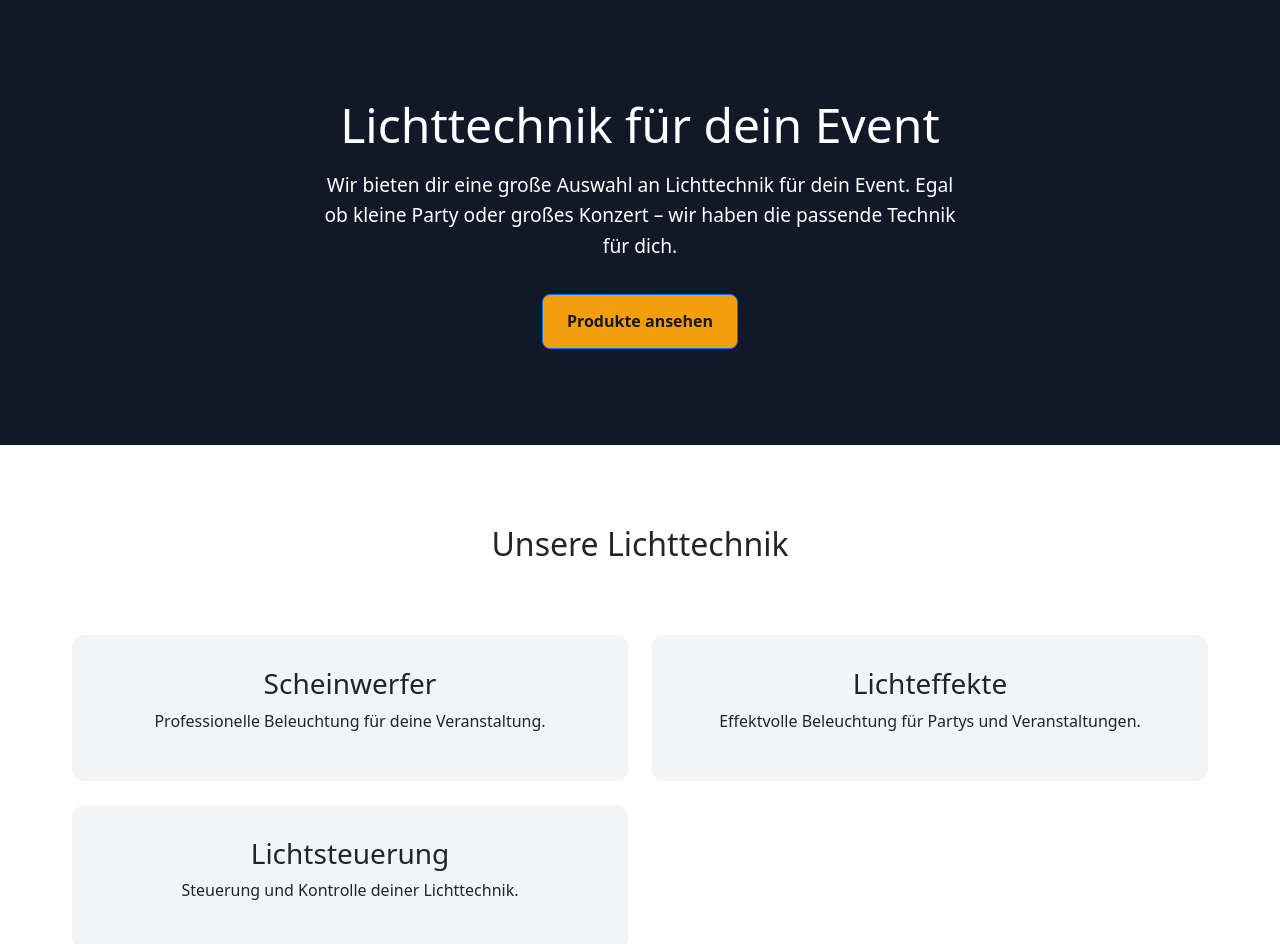
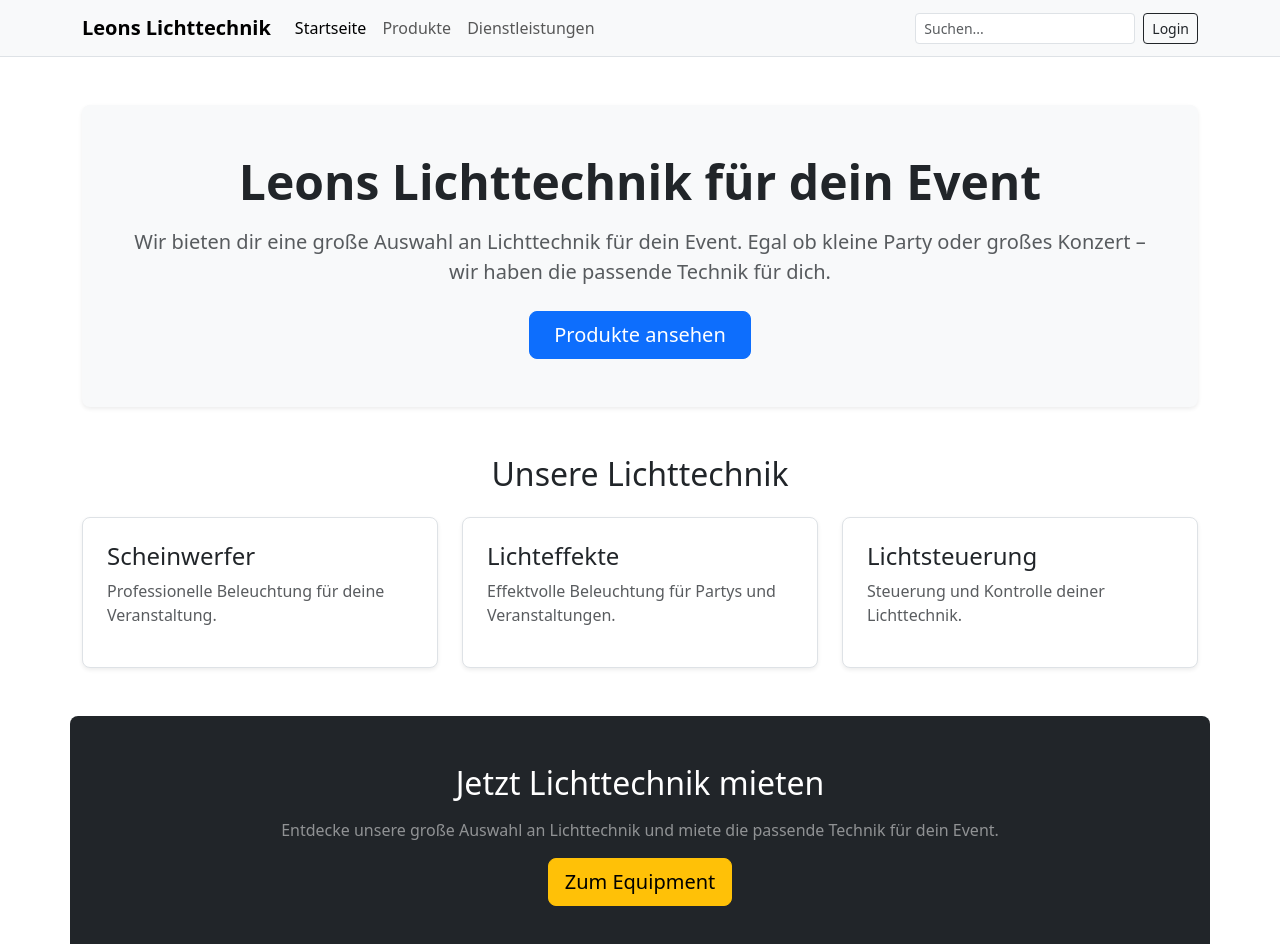
Before and after one commit to s0564632/lichttechnik-verleih-frontend, an Angular app: page /startseite in a window 1280 px wide. Shown: the top 944 px of the page. Built offline with nearby package versions, Linux system fonts and the light colour scheme; no server answers.

Commit message:
feat: Öffentliche Startseite und Shop-Navigation implementiert

```diff
--- a/src/app/app.routes.ts
+++ b/src/app/app.routes.ts
@@ -4,7 +4,9 @@ import { Shop } from './shop/shop';
 import { Startseite } from './startseite/startseite';
 
 export const routes: Routes = [
+    { path: '', redirectTo: 'startseite', pathMatch: 'full' },
     { path: 'shop', component: Shop },
     { path: 'verwaltung', component: Verwaltung },
     { path: 'startseite', component: Startseite },
+    { path: '**', redirectTo: 'startseite' }
 ];
--- a/src/app/startseite/startseite.html
+++ b/src/app/startseite/startseite.html
@@ -1,43 +1,75 @@
-<section class="hero">
-  <h1>Lichttechnik für dein Event</h1>
+<!-- EINE einzige, saubere Navbar für alles -->
+<nav class="navbar navbar-expand-lg bg-body-tertiary border-bottom mb-4">
+  <div class="container">
+    <!-- Logo / Titel -->
+    <a routerLink="/" class="navbar-brand fw-bold">Leons Lichttechnik</a>
 
-  <p>
-    Wir bieten dir eine große Auswahl an Lichttechnik für dein Event.
-    Egal ob kleine Party oder großes Konzert – wir haben die passende
-    Technik für dich.
-  </p>
+    <!-- Menü-Links -->
+    <ul class="navbar-nav me-auto mb-2 mb-lg-0">
+      <li class="nav-item">
+        <a routerLink="/" class="nav-link active" aria-current="page">Startseite</a>
+      </li>
+      <li class="nav-item">
+        <a routerLink="/shop" class="nav-link">Produkte</a>
+      </li>
+      <li class="nav-item">
+        <a routerLink="/verwaltung" class="nav-link">Dienstleistungen</a>
+      </li>
+    </ul>
 
-  <a routerLink="/shop" class="btn btn-primary">
-    Produkte ansehen
-  </a>
-</section>
+    <!-- Suchfeld und Login rechts -->
+    <div class="d-flex align-items-center gap-2">
+      <input class="form-control form-control-sm" type="search" placeholder="Suchen..." aria-label="Search" />
+      <button class="btn btn-outline-dark btn-sm" type="button">Login</button>
+    </div>
+  </div>
+</nav>
 
-<section class="kategorien">
-  <h2>Unsere Lichttechnik</h2>
-
-  <div>
-    <h3>Scheinwerfer</h3>
-    <p>Professionelle Beleuchtung für deine Veranstaltung.</p>
-  </div>
-
-  <div>
-    <h3>Lichteffekte</h3>
-    <p>Effektvolle Beleuchtung für Partys und Veranstaltungen.</p>
-  </div>
-
-  <div>
-    <h3>Lichtsteuerung</h3>
-    <p>Steuerung und Kontrolle deiner Lichttechnik.</p>
+<!-- Hero-Bereich -->
+<section class="container my-5 text-center">
+  <div class="p-5 bg-light rounded-3 shadow-sm">
+    <h1 class="display-5 fw-bold mb-3">Leons Lichttechnik für dein Event</h1>
+    <p class="lead text-muted mb-4">
+      Wir bieten dir eine große Auswahl an Lichttechnik für dein Event. Egal ob kleine Party oder
+      großes Konzert – wir haben die passende Technik für dich.
+    </p>
+    <a routerLink="/shop" class="btn btn-primary btn-lg px-4"> Produkte ansehen </a>
   </div>
 </section>
 
-<section class="cta">
+<!-- Kategorien -->
+<section class="container my-5">
+  <h2 class="text-center mb-4">Unsere Lichttechnik</h2>
+
+  <div class="row g-4">
+    <div class="col-md-4">
+      <div class="p-4 border rounded-3 h-100 bg-white shadow-sm">
+        <h3 class="h4">Scheinwerfer</h3>
+        <p class="text-muted">Professionelle Beleuchtung für deine Veranstaltung.</p>
+      </div>
+    </div>
+
+    <div class="col-md-4">
+      <div class="p-4 border rounded-3 h-100 bg-white shadow-sm">
+        <h3 class="h4">Lichteffekte</h3>
+        <p class="text-muted">Effektvolle Beleuchtung für Partys und Veranstaltungen.</p>
+      </div>
+    </div>
+
+    <div class="col-md-4">
+      <div class="p-4 border rounded-3 h-100 bg-white shadow-sm">
+        <h3 class="h4">Lichtsteuerung</h3>
+        <p class="text-muted">Steuerung und Kontrolle deiner Lichttechnik.</p>
+      </div>
+    </div>
+  </div>
+</section>
+
+<!-- Call-to-Action -->
+<section class="container my-5 p-5 bg-dark text-white rounded-3 text-center">
   <h2>Jetzt Lichttechnik mieten</h2>
-
-  <p>
-    Entdecke unsere große Auswahl an Lichttechnik und miete
-    die passende Technik für dein Event.
+  <p class="text-white-50 my-3">
+    Entdecke unsere große Auswahl an Lichttechnik und miete die passende Technik für dein Event.
   </p>
-
-  <a routerLink="/shop">Zum Equipment</a>
+  <a routerLink="/shop" class="btn btn-warning btn-lg">Zum Equipment</a>
 </section>
```
Also changed, not shown: 1 other file (tests, documents, lock files or other folders).
